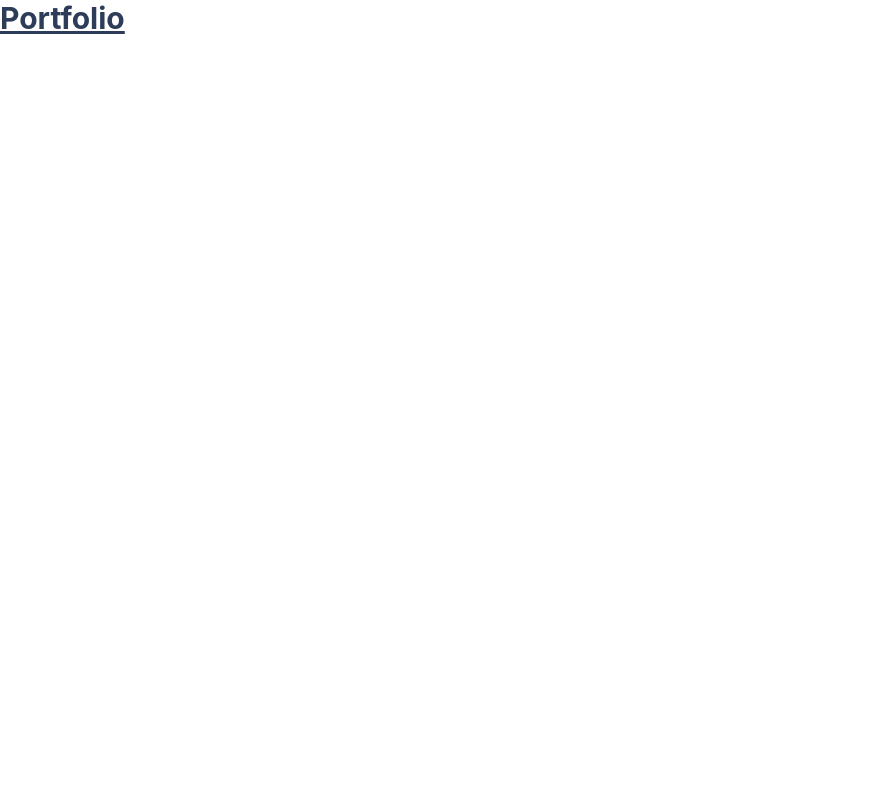
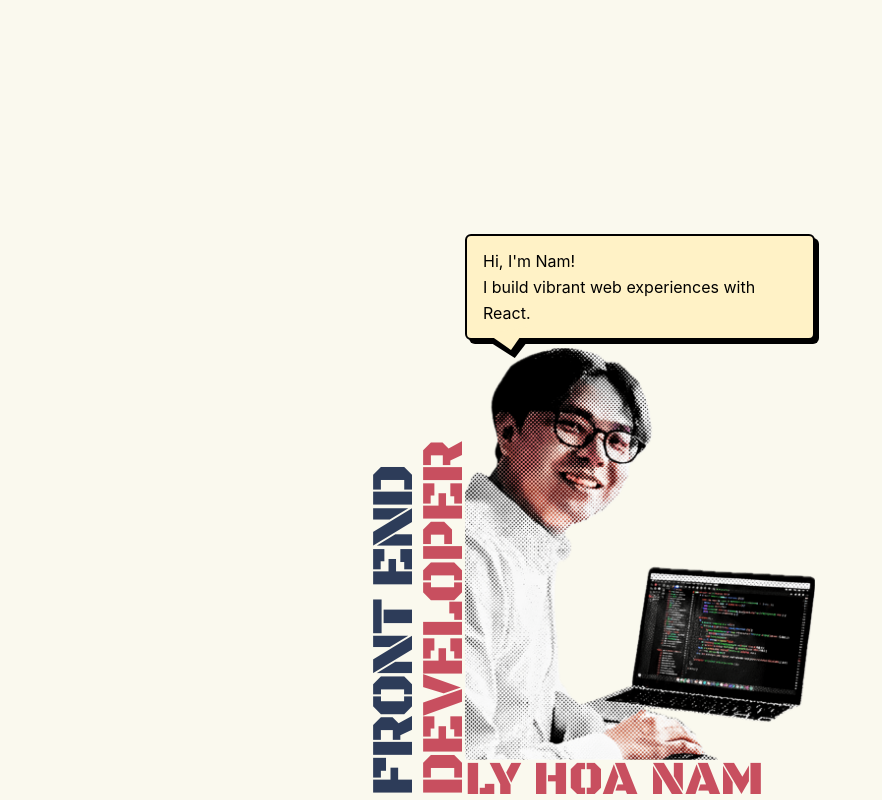
Before and after one commit to LyHoaNam/portfolio, a Next.js app: page / in a window 1280 px wide. Shown: the whole page, without its empty margins (0-882 px from the left). Built offline with nearby package versions, Linux system fonts and the light colour scheme.

Commit message:
feat: hero section

```diff
--- a/src/app/globals.css
+++ b/src/app/globals.css
@@ -9,7 +9,16 @@
   --color-cream: #fff2c6;
   --color-paper: #faf9ee;
 
+  --color-surface-canvas: #faf9ee;
+  --color-text-primary: #2d3c59;
+  --color-text-accent: #c84f5f;
+
   /* Typography */
   --tracking-hero-title: -2.56px;
   --tracking-hero-name: -1.92px;
 }
+
+@theme inline {
+  --font-primary: var(--font-black-ops-one);
+  --font-display: var(--font-black-ops-one);
+}
--- a/src/app/layout.tsx
+++ b/src/app/layout.tsx
@@ -17,7 +17,7 @@
   "Personal portfolio of Ly Hoa Nam — a frontend developer specializing in modern web development with retro-inspired UI, interactive 3D experiences, and clean code architecture.";
 const blackOpsOne = Black_Ops_One({
   subsets: ["latin"],
-  variable: "--font-figma-bold",
+  variable: "--font-black-ops-one",
   weight: ["400"],
 });
 
--- a/src/app/page.tsx
+++ b/src/app/page.tsx
@@ -1,8 +1,10 @@
+import { Hero } from "@src/components/layout/Hero";
+
 const Portfolio = () => {
   return (
-    <div>
-      <h1 className="font-bold text-3xl text-navy underline">Portfolio</h1>
-    </div>
+    <main>
+      <Hero />
+    </main>
   );
 };
 
--- /dev/null
+++ b/src/components/layout/Hero.tsx
@@ -0,0 +1,57 @@
+import { SpeechBubble } from "@src/components/ui/SpeechBubble";
+import { VisibleOnScreen } from "@src/components/ui/VisibleOnScreen";
+import avatar0 from "images/avatar0.png";
+import avatar1 from "images/avatar1.png";
+import avatar2 from "images/avatar2.png";
+import avatar3 from "images/avatar3.png";
+import avatar4 from "images/avatar4.png";
+import Image from "next/image";
+
+const DEFAULT_AVATAR_INDEX = 0;
+const AVATARS = [avatar0, avatar1, avatar2, avatar3, avatar4] as const;
+
+export const Hero = () => {
+  return (
+    <section
+      className={`sticky min-h-screen w-full overflow-hidden bg-surface-canvas`}
+    >
+      <div className="relative mx-auto flex h-screen w-87.5 items-end">
+        <div className="absolute bottom-1 left-0 origin-bottom-left -rotate-90">
+          <h2 className="font-primary text-6xl text-text-primary uppercase tracking-hero-title">
+            FRONT END
+          </h2>
+          <h2 className="font-primary text-6xl text-text-accent uppercase leading-10 tracking-hero-title">
+            DEVELOPER
+          </h2>
+        </div>
+
+        <div className="relative">
+          <SpeechBubble
+            className="-top-2"
+            variant="arrow"
+            ariaLabel="introduce"
+          >
+            Hi, I'm Nam! <br />I build vibrant web experiences with React.
+          </SpeechBubble>
+          <Image
+            src={AVATARS[DEFAULT_AVATAR_INDEX]}
+            alt="LyHoaNam - Frontend Developer"
+            width={350}
+            height={350}
+            priority
+          />
+          <h1 className="mt-0 font-display text-5xl text-text-accent uppercase leading-10">
+            LY HOA NAM
+          </h1>
+        </div>
+
+        <VisibleOnScreen
+          className="absolute bottom-12.5 left-0 h-250 w-250"
+          threshold={0.1}
+        >
+          <div>Scene3DContainer</div>
+        </VisibleOnScreen>
+      </div>
+    </section>
+  );
+};
--- /dev/null
+++ b/src/components/ui/SpeechBubble.tsx
@@ -0,0 +1,30 @@
+import type { PropsWithChildren } from "react";
+
+const SPEECH_BUBBLE_VARIANTS = {
+  accent: "text-text-primary",
+  default: "text-text-accent",
+  arrow:
+    "relative before:absolute before:-bottom-11 before:left-6 before:border-[24px] before:border-transparent before:border-t-[22px] before:border-t-black before:rotate-350 before:-z-1 after:absolute after:-bottom-8 after:left-6 after:border-[20px] after:border-transparent after:border-t-[20px] after:border-t-cream after:rotate-350 after:z-1",
+} as const;
+
+interface TypeSpeechBubbleProps extends PropsWithChildren {
+  className?: string;
+  variant?: keyof typeof SPEECH_BUBBLE_VARIANTS;
+  ariaLabel?: string;
+}
+
+export const SpeechBubble = ({
+  children,
+  className = "",
+  variant = "default",
+  ariaLabel,
+}: TypeSpeechBubbleProps) => {
+  return (
+    <aside
+      className={`rounded-md border-2 border-black bg-cream px-4 py-3 leading-relaxed shadow-[4px_4px_0_0_#000] ${SPEECH_BUBBLE_VARIANTS[variant]} ${className}`}
+      aria-label={ariaLabel ?? "Speech bubble"}
+    >
+      {children}
+    </aside>
+  );
+};
--- /dev/null
+++ b/src/components/ui/VisibleOnScreen.tsx
@@ -0,0 +1,25 @@
+"use client";
+
+import { useSectionVisibility } from "@src/hooks/useSectionVisibility";
+import type { PropsWithChildren } from "react";
+
+interface TypeVisibleOnScreenProps extends PropsWithChildren {
+  className?: string;
+  threshold?: number;
+}
+
+export const VisibleOnScreen = ({
+  children,
+  className = "",
+  threshold = 0.1,
+}: TypeVisibleOnScreenProps) => {
+  const { isVisible, sectionRef } = useSectionVisibility(threshold);
+  const ref = sectionRef.current
+    ? (sectionRef as React.RefObject<HTMLDivElement>)
+    : undefined;
+  return (
+    <div ref={ref} className={className}>
+      {isVisible ? children : null}
+    </div>
+  );
+};
--- /dev/null
+++ b/src/hooks/useSectionVisibility.ts
@@ -0,0 +1,39 @@
+"use client";
+
+import { type RefObject, useEffect, useRef, useState } from "react";
+
+interface TypeUseSectionVisibilityReturn {
+  isVisible: boolean;
+  sectionRef: RefObject<HTMLElement | null>;
+}
+
+export const useSectionVisibility = (
+  threshold: number
+): TypeUseSectionVisibilityReturn => {
+  const sectionRef = useRef<HTMLElement | null>(null);
+  const [isVisible, setIsVisible] = useState(false);
+
+  useEffect(() => {
+    const sectionElement = sectionRef.current;
+
+    if (!sectionElement || typeof IntersectionObserver === "undefined") {
+      setIsVisible(true);
+      return;
+    }
+
+    const observer = new IntersectionObserver(
+      ([entry]) => {
+        setIsVisible(entry.isIntersecting);
+      },
+      { threshold }
+    );
+
+    observer.observe(sectionElement);
+
+    return () => {
+      observer.disconnect();
+    };
+  }, [threshold]);
+
+  return { isVisible, sectionRef };
+};
```
